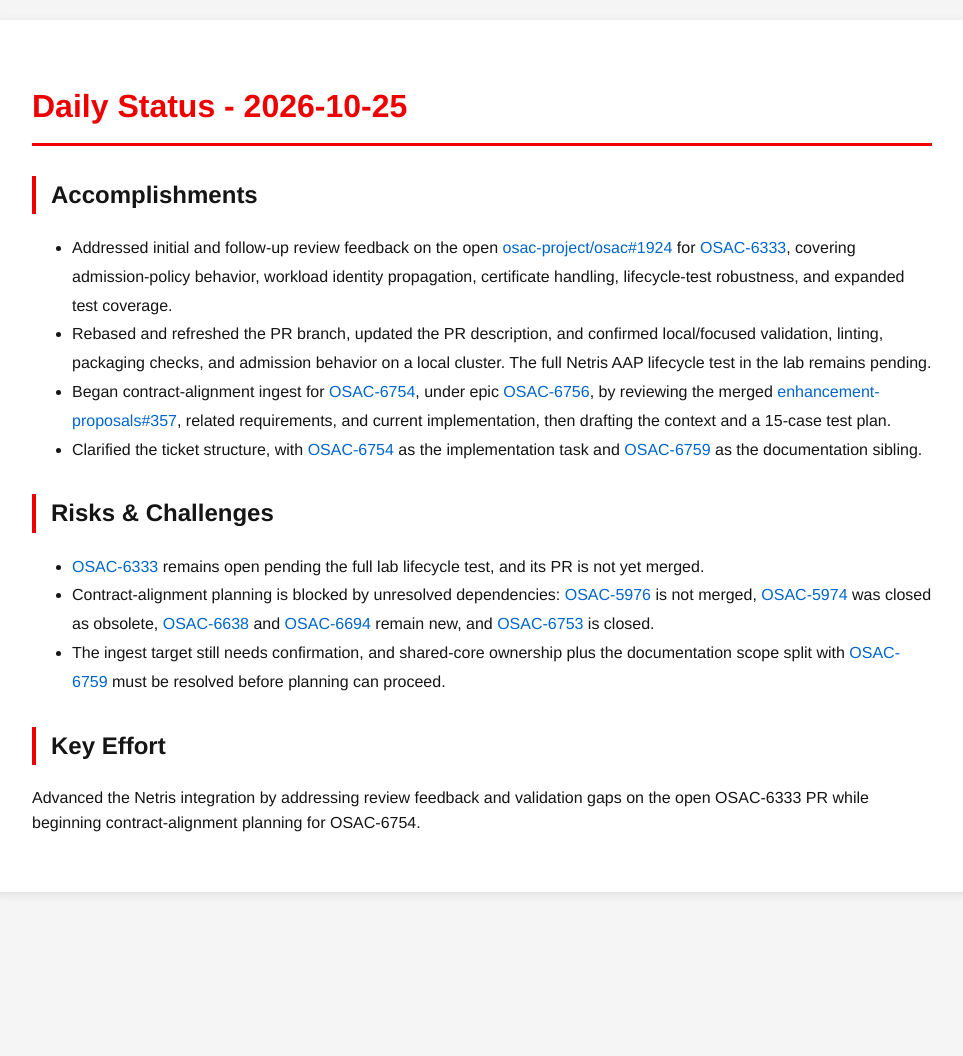
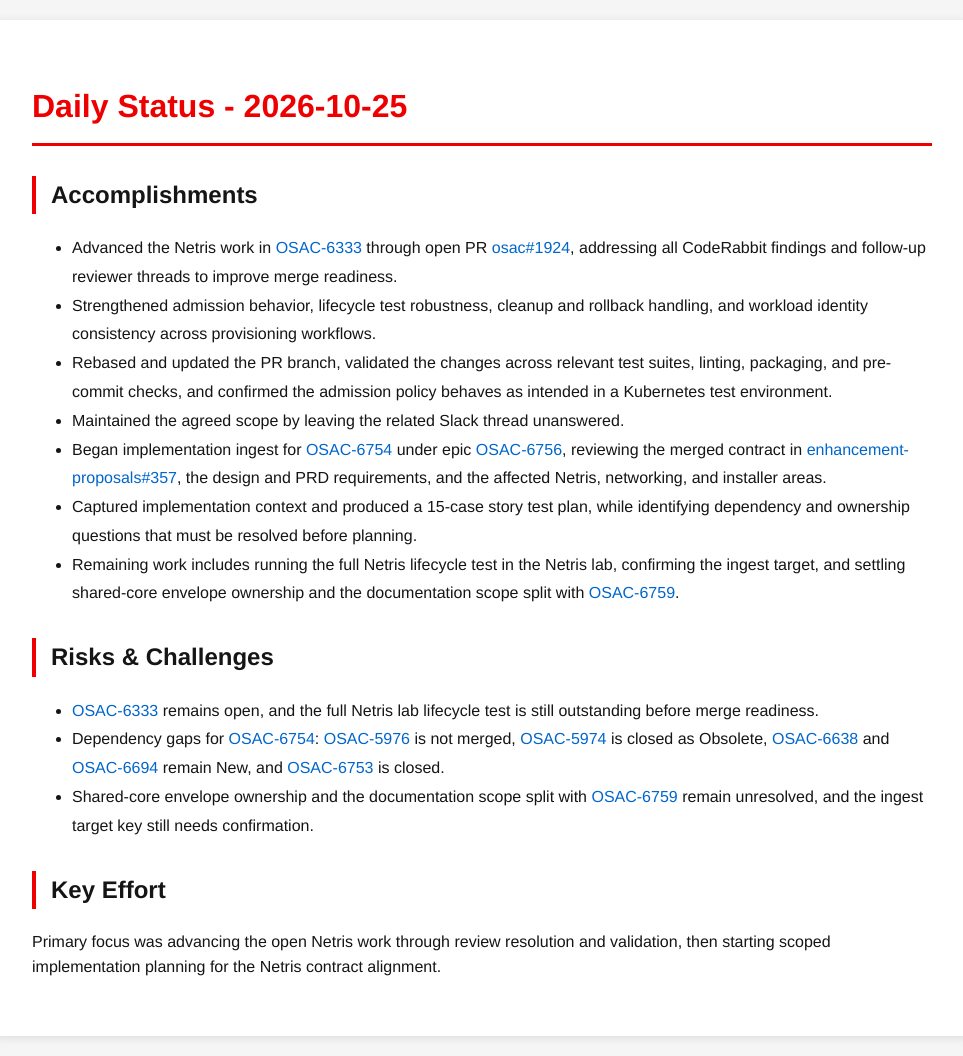
Before and after one commit to tzvatot/daily-status, a Jekyll site: the page built from 2026-10-25.md, in a window 1280 px wide. Shown: the whole page, without its empty margins (158-1121 px from the left). Built offline with Jekyll 4.4.1, drawn with Linux system fonts in a browser that asks for light colours; before the commit the page ends 912 px from its top, so only the background shows below that.

Commit message:
Daily status update - 2026-10-25

```diff
--- a/2026-10-25.md
+++ b/2026-10-25.md
@@ -7,15 +7,18 @@ date: 2026-10-25
 # Daily Status - 2026-10-25
 
 ## Accomplishments
-- Addressed initial and follow-up review feedback on the open [osac-project/osac#1924](https://github.com/osac-project/osac/pull/1924) for [OSAC-6333](https://redhat.atlassian.net/browse/OSAC-6333), covering admission-policy behavior, workload identity propagation, certificate handling, lifecycle-test robustness, and expanded test coverage.
-- Rebased and refreshed the PR branch, updated the PR description, and confirmed local/focused validation, linting, packaging checks, and admission behavior on a local cluster. The full Netris AAP lifecycle test in the lab remains pending.
-- Began contract-alignment ingest for [OSAC-6754](https://redhat.atlassian.net/browse/OSAC-6754), under epic [OSAC-6756](https://redhat.atlassian.net/browse/OSAC-6756), by reviewing the merged [enhancement-proposals#357](https://github.com/osac-project/enhancement-proposals/pull/357), related requirements, and current implementation, then drafting the context and a 15-case test plan.
-- Clarified the ticket structure, with [OSAC-6754](https://redhat.atlassian.net/browse/OSAC-6754) as the implementation task and [OSAC-6759](https://redhat.atlassian.net/browse/OSAC-6759) as the documentation sibling.
+- Advanced the Netris work in [OSAC-6333](https://redhat.atlassian.net/browse/OSAC-6333) through open PR [osac#1924](https://github.com/osac-project/osac/pull/1924), addressing all CodeRabbit findings and follow-up reviewer threads to improve merge readiness.
+- Strengthened admission behavior, lifecycle test robustness, cleanup and rollback handling, and workload identity consistency across provisioning workflows.
+- Rebased and updated the PR branch, validated the changes across relevant test suites, linting, packaging, and pre-commit checks, and confirmed the admission policy behaves as intended in a Kubernetes test environment.
+- Maintained the agreed scope by leaving the related Slack thread unanswered.
+- Began implementation ingest for [OSAC-6754](https://redhat.atlassian.net/browse/OSAC-6754) under epic [OSAC-6756](https://redhat.atlassian.net/browse/OSAC-6756), reviewing the merged contract in [enhancement-proposals#357](https://github.com/osac-project/enhancement-proposals/pull/357), the design and PRD requirements, and the affected Netris, networking, and installer areas.
+- Captured implementation context and produced a 15-case story test plan, while identifying dependency and ownership questions that must be resolved before planning.
+- Remaining work includes running the full Netris lifecycle test in the Netris lab, confirming the ingest target, and settling shared-core envelope ownership and the documentation scope split with [OSAC-6759](https://redhat.atlassian.net/browse/OSAC-6759).
 
 ## Risks & Challenges
-- [OSAC-6333](https://redhat.atlassian.net/browse/OSAC-6333) remains open pending the full lab lifecycle test, and its PR is not yet merged.
-- Contract-alignment planning is blocked by unresolved dependencies: [OSAC-5976](https://redhat.atlassian.net/browse/OSAC-5976) is not merged, [OSAC-5974](https://redhat.atlassian.net/browse/OSAC-5974) was closed as obsolete, [OSAC-6638](https://redhat.atlassian.net/browse/OSAC-6638) and [OSAC-6694](https://redhat.atlassian.net/browse/OSAC-6694) remain new, and [OSAC-6753](https://redhat.atlassian.net/browse/OSAC-6753) is closed.
-- The ingest target still needs confirmation, and shared-core ownership plus the documentation scope split with [OSAC-6759](https://redhat.atlassian.net/browse/OSAC-6759) must be resolved before planning can proceed.
+- [OSAC-6333](https://redhat.atlassian.net/browse/OSAC-6333) remains open, and the full Netris lab lifecycle test is still outstanding before merge readiness.
+- Dependency gaps for [OSAC-6754](https://redhat.atlassian.net/browse/OSAC-6754): [OSAC-5976](https://redhat.atlassian.net/browse/OSAC-5976) is not merged, [OSAC-5974](https://redhat.atlassian.net/browse/OSAC-5974) is closed as Obsolete, [OSAC-6638](https://redhat.atlassian.net/browse/OSAC-6638) and [OSAC-6694](https://redhat.atlassian.net/browse/OSAC-6694) remain New, and [OSAC-6753](https://redhat.atlassian.net/browse/OSAC-6753) is closed.
+- Shared-core envelope ownership and the documentation scope split with [OSAC-6759](https://redhat.atlassian.net/browse/OSAC-6759) remain unresolved, and the ingest target key still needs confirmation.
 
 ## Key Effort
-Advanced the Netris integration by addressing review feedback and validation gaps on the open OSAC-6333 PR while beginning contract-alignment planning for OSAC-6754.
+Primary focus was advancing the open Netris work through review resolution and validation, then starting scoped implementation planning for the Netris contract alignment.
```
